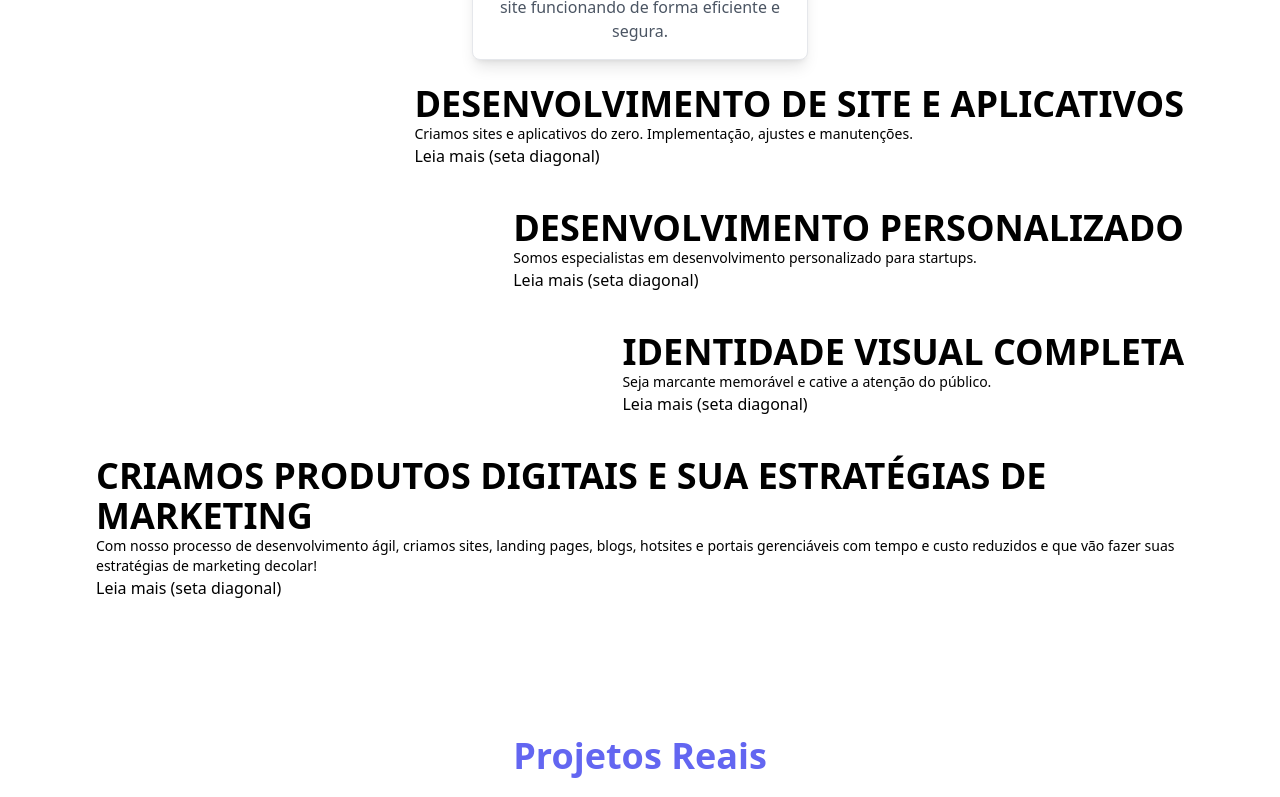
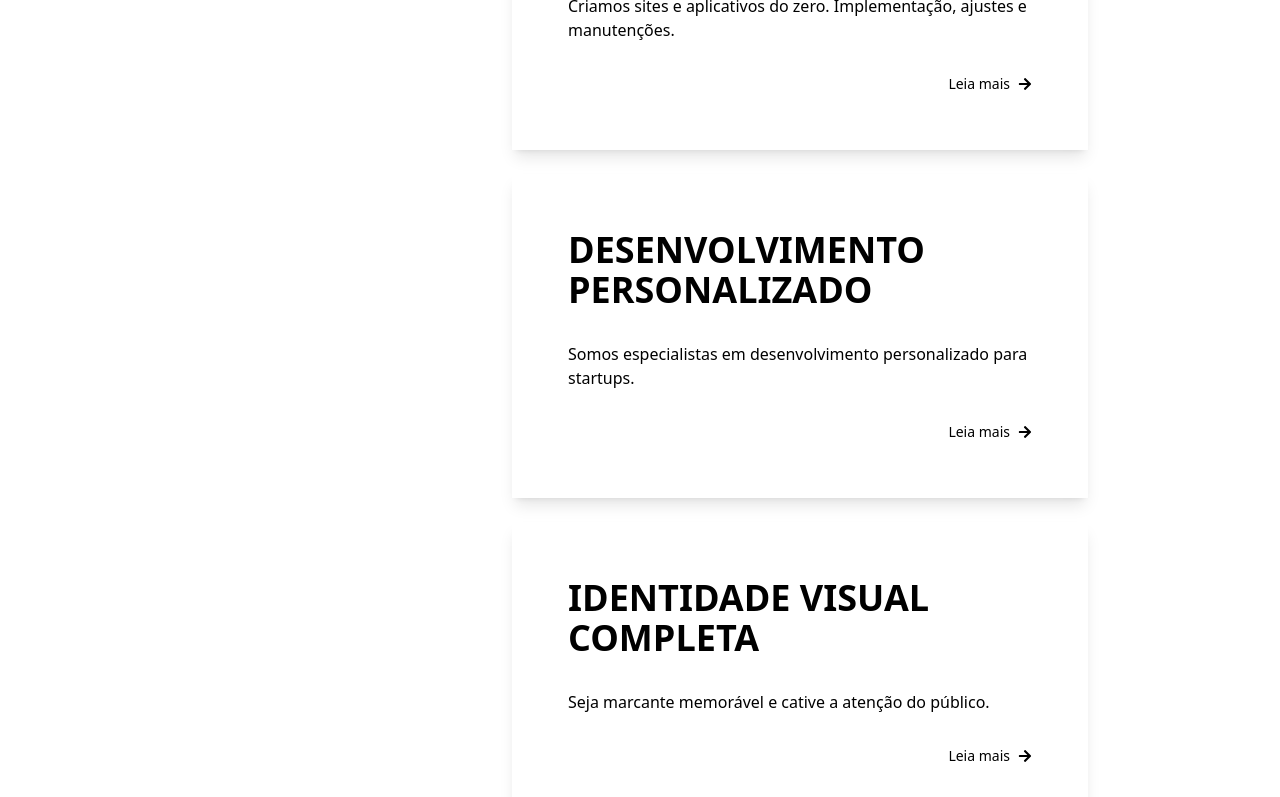
Before and after one commit to Hasty-DEV/hasty-website, a React (Vite) app: page / in a window 1280 px wide. Shown: the part 3180-3977 px from the top of the page. Built offline with nearby package versions, Linux system fonts and the light colour scheme.

Commit message:
Alterações no texto e estilização finalizadas

```diff
--- a/package.json
+++ b/package.json
@@ -15,7 +15,7 @@
     "react": "^18.3.1",
     "react-dom": "^18.3.1",
     "react-i18next": "^15.2.0",
-    "react-icons": "^5.3.0",
+    "react-icons": "^5.4.0",
     "react-router-dom": "^7.0.2"
   },
   "devDependencies": {
--- a/src/view/screens/partials/Services.tsx
+++ b/src/view/screens/partials/Services.tsx
@@ -1,4 +1,3 @@
-import { useTranslation } from "react-i18next";
 import { TbWorldCode } from "react-icons/tb";
 import { IoRocket } from "react-icons/io5";
 import { CiSettings } from "react-icons/ci";
@@ -6,12 +5,13 @@ import { MdSupportAgent } from "react-icons/md";
 import {
   FaSearch,
   FaCog,
-  FaCode,
-  FaDesktop,
   FaMobileAlt,
   FaTools,
+  FaDesktop,
+  FaArrowRight,
 } from "react-icons/fa";
 import Card from "../../../components/Card";
+import { useTranslation } from "react-i18next";
 
 const Services = () => {
   const { t } = useTranslation();
@@ -57,11 +57,6 @@ const Services = () => {
           description={t("services.cards.5.description")}
         />
         <Card
-          icon={<FaCode />}
-          title={t("services.cards.6.title")}
-          description={t("services.cards.6.description")}
-        />
-        <Card
           icon={<FaDesktop />}
           title={t("services.cards.7.title")}
           description={t("services.cards.7.description")}
@@ -78,48 +73,58 @@ const Services = () => {
         />
       </div>
 
-      <div className="mb-6 pb-4 shadow-bottom">
-        <h1 className="font-bold text-4xl text-left">
+      <section className="relative flex flex-col justify-start items-start text-left px-4 lg:px-24">
+        <div className="mb-6 shadow-lg p-14 max-w-xl">
+          <h1 className="font-bold text-4xl text-left pb-8">
             DESENVOLVIMENTO DE SITE E APLICATIVOS
           </h1>
-        <h4 className="text-left text-sm">
+          <h4 className="text-left text-md">
             Criamos sites e aplicativos do zero. Implementação, ajustes e
             manutenções.
           </h4>
-        <p className="text-left">Leia mais (seta diagonal)</p>
+          <p className="text-sm flex justify-end items-center mt-8 cursor-pointer">
+            Leia mais <FaArrowRight className="ml-2" />
+          </p>
         </div>
 
-      <div className="mb-6 pb-4 shadow-bottom">
-        <h1 className="font-bold text-4xl text-left">
+        <div className="mb-6 shadow-lg p-14 max-w-xl">
+          <h1 className="font-bold text-4xl text-left pb-8">
             DESENVOLVIMENTO PERSONALIZADO
           </h1>
-        <h4 className="text-left text-sm">
+          <h4 className="text-left text-md">
             Somos especialistas em desenvolvimento personalizado para startups.
           </h4>
-        <p className="text-left">Leia mais (seta diagonal)</p>
+          <p className="text-sm flex justify-end items-center mt-8 cursor-pointer">
+            Leia mais <FaArrowRight className="ml-2" />
+          </p>
         </div>
 
-      <div className="mb-6 pb-4 shadow-bottom">
-        <h1 className="font-bold text-4xl text-left">
+        <div className="mb-6 shadow-lg p-14 max-w-xl">
+          <h1 className="font-bold text-4xl text-left pb-8">
             IDENTIDADE VISUAL COMPLETA
           </h1>
-        <h4 className="text-left text-sm">
+          <h4 className="text-left text-md">
             Seja marcante memorável e cative a atenção do público.
           </h4>
-        <p className="text-left">Leia mais (seta diagonal)</p>
+          <p className="text-sm flex justify-end items-center mt-8 cursor-pointer">
+            Leia mais <FaArrowRight className="ml-2" />
+          </p>
         </div>
 
-      <div className="mb-6 pb-4 shadow-bottom">
-        <h1 className="font-bold text-4xl text-left">
+        <div className="mb-6 shadow-lg p-14 max-w-xl">
+          <h1 className="font-bold text-4xl text-left pb-8">
             CRIAMOS PRODUTOS DIGITAIS E SUA ESTRATÉGIAS DE MARKETING
           </h1>
-        <h4 className="text-left whitespace-pre-line text-sm">
+          <h4 className="text-left text-md">
             Com nosso processo de desenvolvimento ágil, criamos sites, landing
             pages, blogs, hotsites e portais gerenciáveis com tempo e custo
             reduzidos e que vão fazer suas estratégias de marketing decolar!
           </h4>
-        <p className="text-left">Leia mais (seta diagonal)</p>
+          <p className="text-sm flex justify-end items-center mt-8 cursor-pointer">
+            Leia mais <FaArrowRight className="ml-2" />
+          </p>
         </div>
+      </section>
     </section>
   );
 };
```
Also changed, not shown: 1 other file (tests, documents, lock files or other folders). Lines whose indentation alone changed are shown as unchanged.
